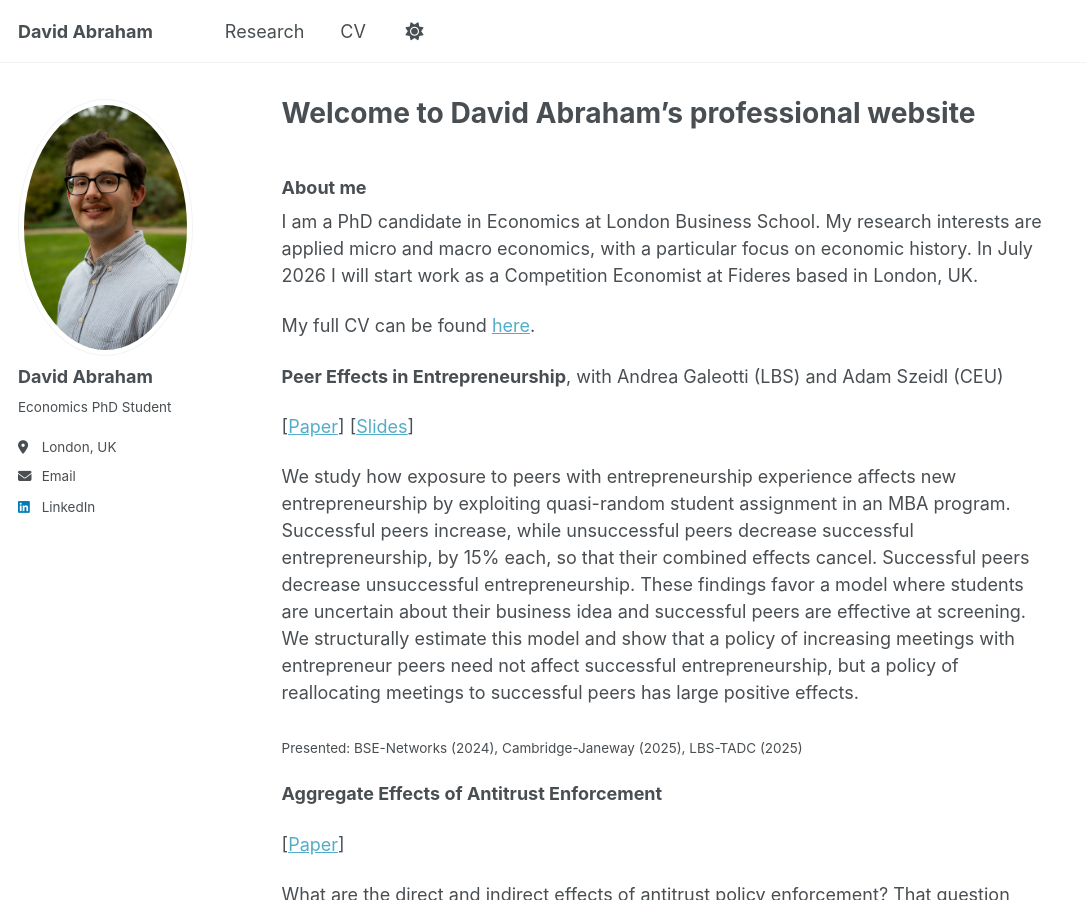
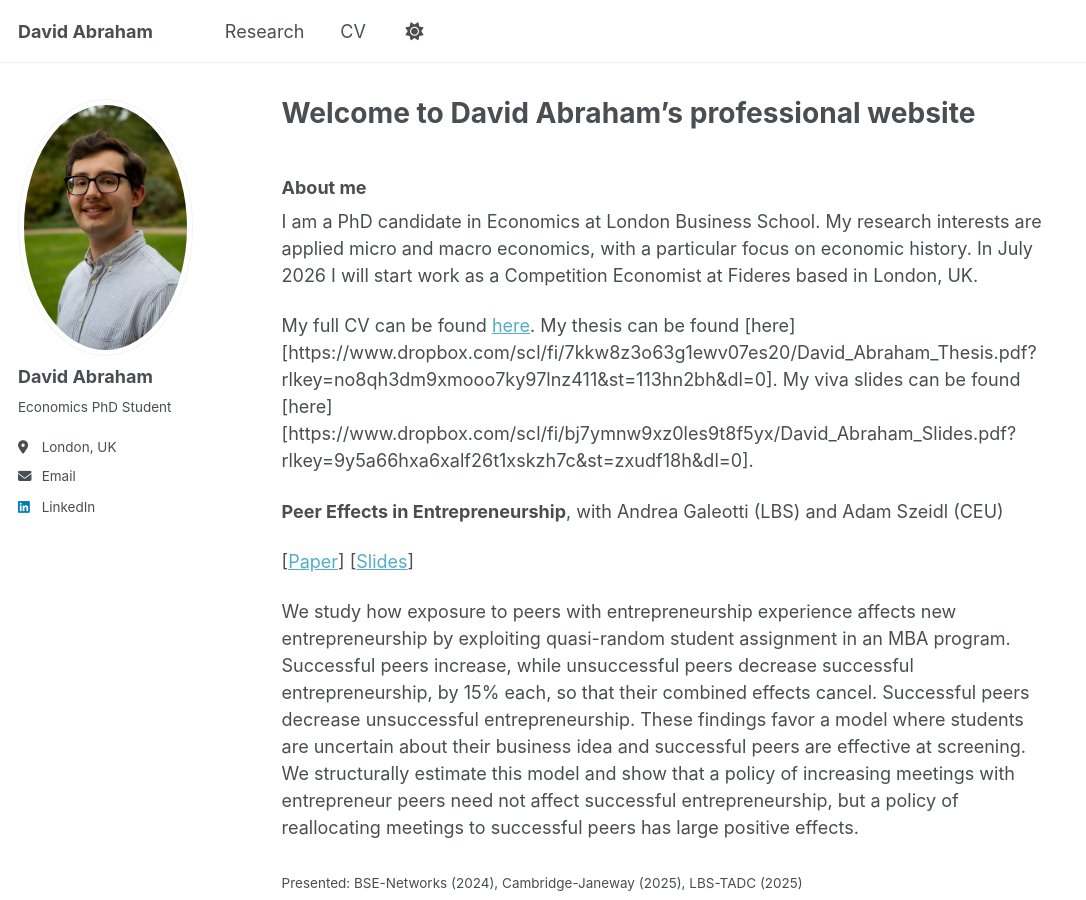
Before and after one commit to david-abraham-lbs/david-abraham-lbs.github.io, a Jekyll site: the page built from _pages/about.md, in a window 1280 px wide and 900 px high. Shown: the whole window, without its empty margins (0-1086 px from the left). Built offline with Jekyll 4.4.1, drawn with Linux system fonts in a browser that asks for light colours.

Commit message:
Added thesis and visa links

```diff
--- a/_pages/about.md
+++ b/_pages/about.md
@@ -11,7 +11,7 @@ redirect_from:
 
 I am a PhD candidate in Economics at London Business School. My research interests are applied micro and macro economics, with a particular focus on economic history. In July 2026 I will start work as a Competition Economist at Fideres based in London, UK.
 
-My full CV can be found [here](https://www.dropbox.com/scl/fi/uheceocapaizkszx9dmac/David_Abraham_CV.pdf?rlkey=fq73jilr4vi2b2e1wvm3vu27p&dl=0).
+My full CV can be found [here](https://www.dropbox.com/scl/fi/uheceocapaizkszx9dmac/David_Abraham_CV.pdf?rlkey=fq73jilr4vi2b2e1wvm3vu27p&dl=0). My thesis can be found [here][https://www.dropbox.com/scl/fi/7kkw8z3o63g1ewv07es20/David_Abraham_Thesis.pdf?rlkey=no8qh3dm9xmooo7ky97lnz411&st=113hn2bh&dl=0]. My viva slides can be found [here][https://www.dropbox.com/scl/fi/bj7ymnw9xz0les9t8f5yx/David_Abraham_Slides.pdf?rlkey=9y5a66hxa6xalf26t1xskzh7c&st=zxudf18h&dl=0].
 
 
 **Peer Effects in Entrepreneurship**, with Andrea Galeotti (LBS) and Adam Szeidl (CEU)
```
